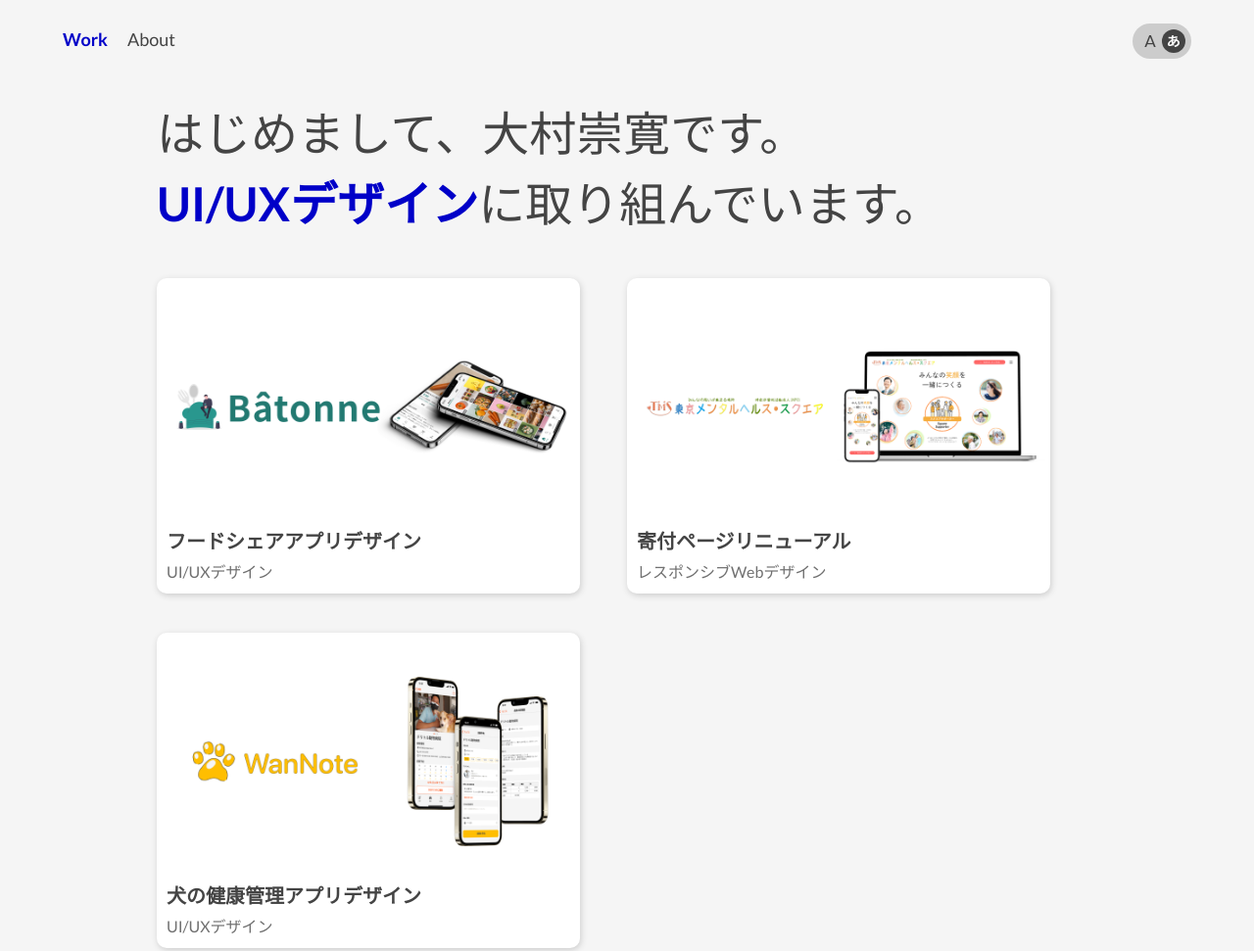
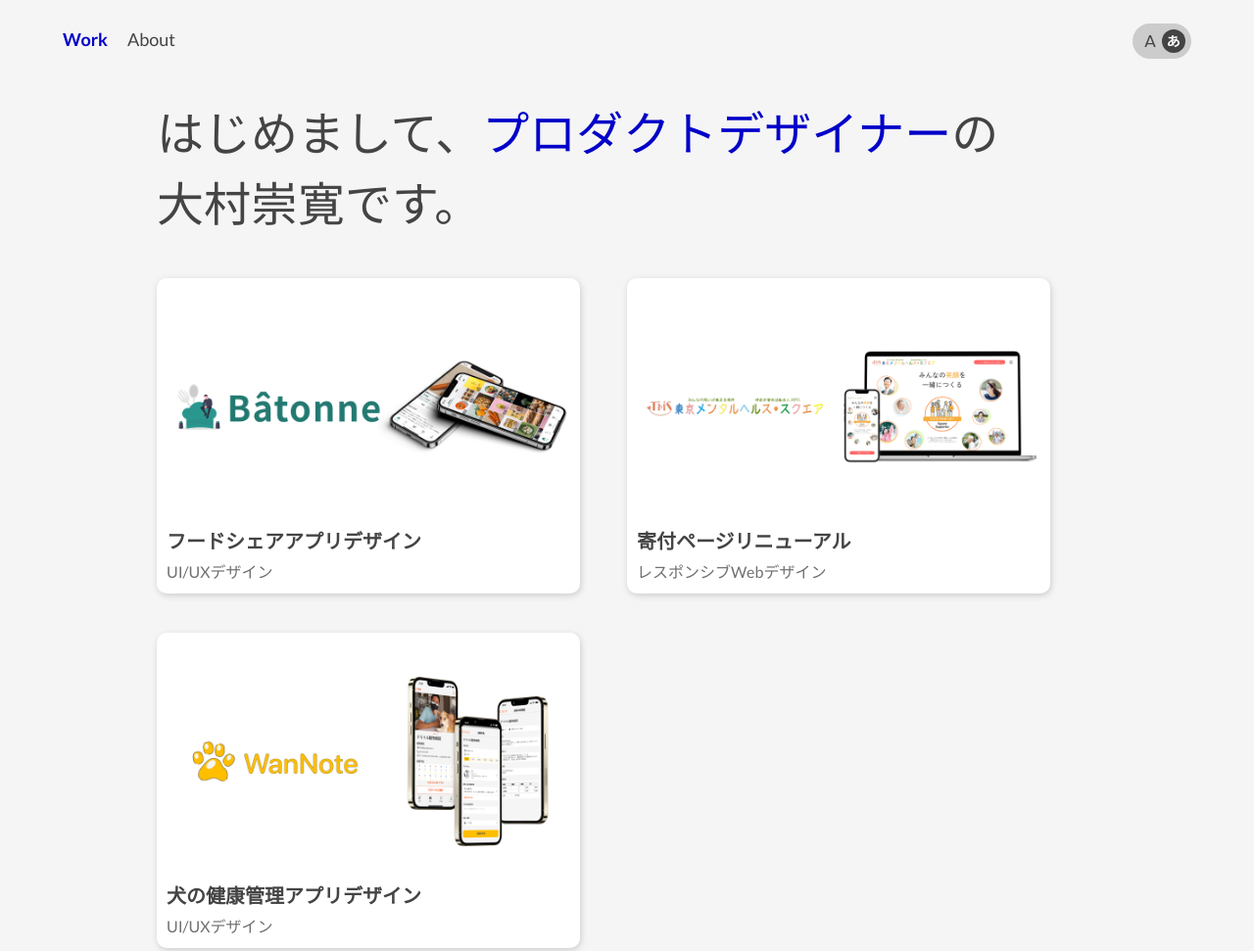
Before and after one commit to omuratak/portfolio, a plain HTML site: page jp/index.html in a window 1280 px wide. Shown: the top 971 px of the page at 98% size. Drawn offline with nearby package versions, Linux system fonts and the light colour scheme.

Commit message:
minor fix

```diff
--- a/jp/index.html
+++ b/jp/index.html
@@ -60,7 +60,7 @@
         </a>
       </div>
     </header>
-    <h1>はじめまして、大村崇寛です。<br><strong><span class="font-blue">UI/UXデザイン</span></strong>に取り組んでいます。</h1>
+    <h1>はじめまして、<span class="font-blue">プロダクトデザイナー</span>の<br>大村崇寛です。</h1>
     <main class="work-list">
       <div class="work-container work-batonne">
         <a href="https://takaomura.com/jp/batonne">
```
Also changed, not shown: index.html (+1 -1 lines).
